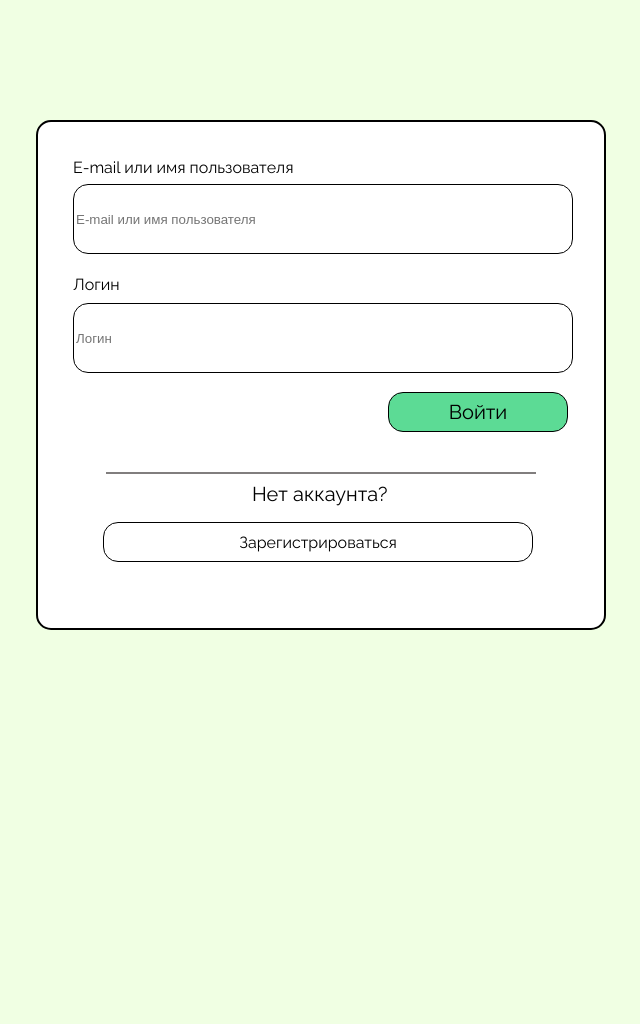
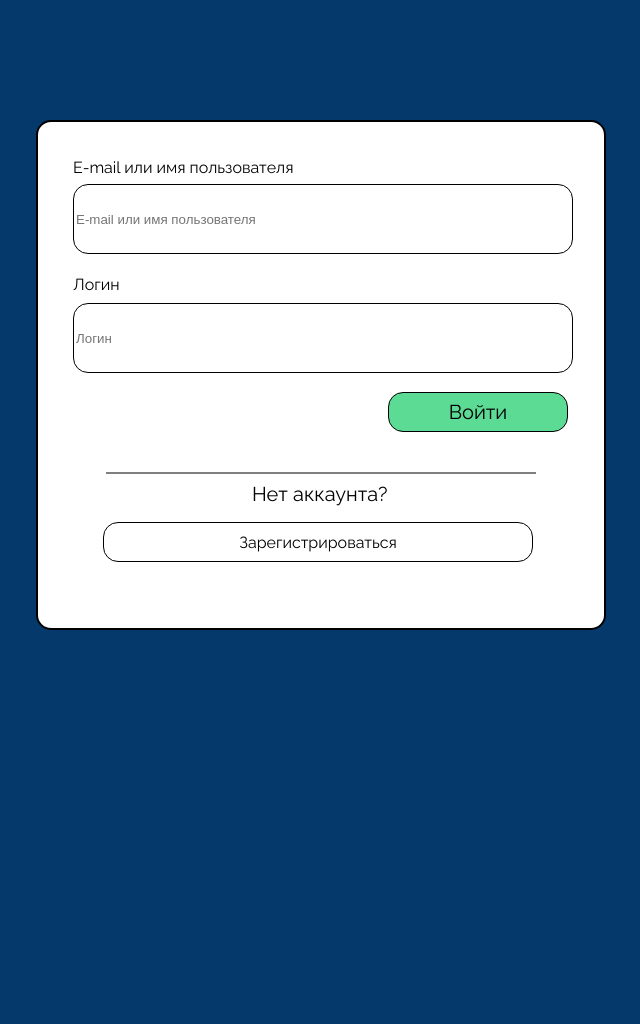
Before and after one commit to SeregaTheDed/plant, a PHP site: page /Autorization.php in a window 1280 px wide; the page is wider, and only the part inside the window is pictured. Shown: that part, without its empty margins (364-1004 px from the left). Run offline with PHP 8.4, Linux system fonts and the light colour scheme.

Commit message:
исправили авторизацию

```diff
--- a/plant.css
+++ b/plant.css
@@ -23,7 +23,7 @@ h1, h2, h3, h4, h5, h6 {
     width:100%;
     max-width: 1600px;
     height:1024px;
-    background: #F0FFE3;
+    background: #05386B;
 
 }
 /*Autorization*/
@@ -142,5 +142,5 @@ h1, h2, h3, h4, h5, h6 {
     font-size: 16px;
     line-height: 19px;
     color: #000000;
-
 }
+/*Registration*/
```
